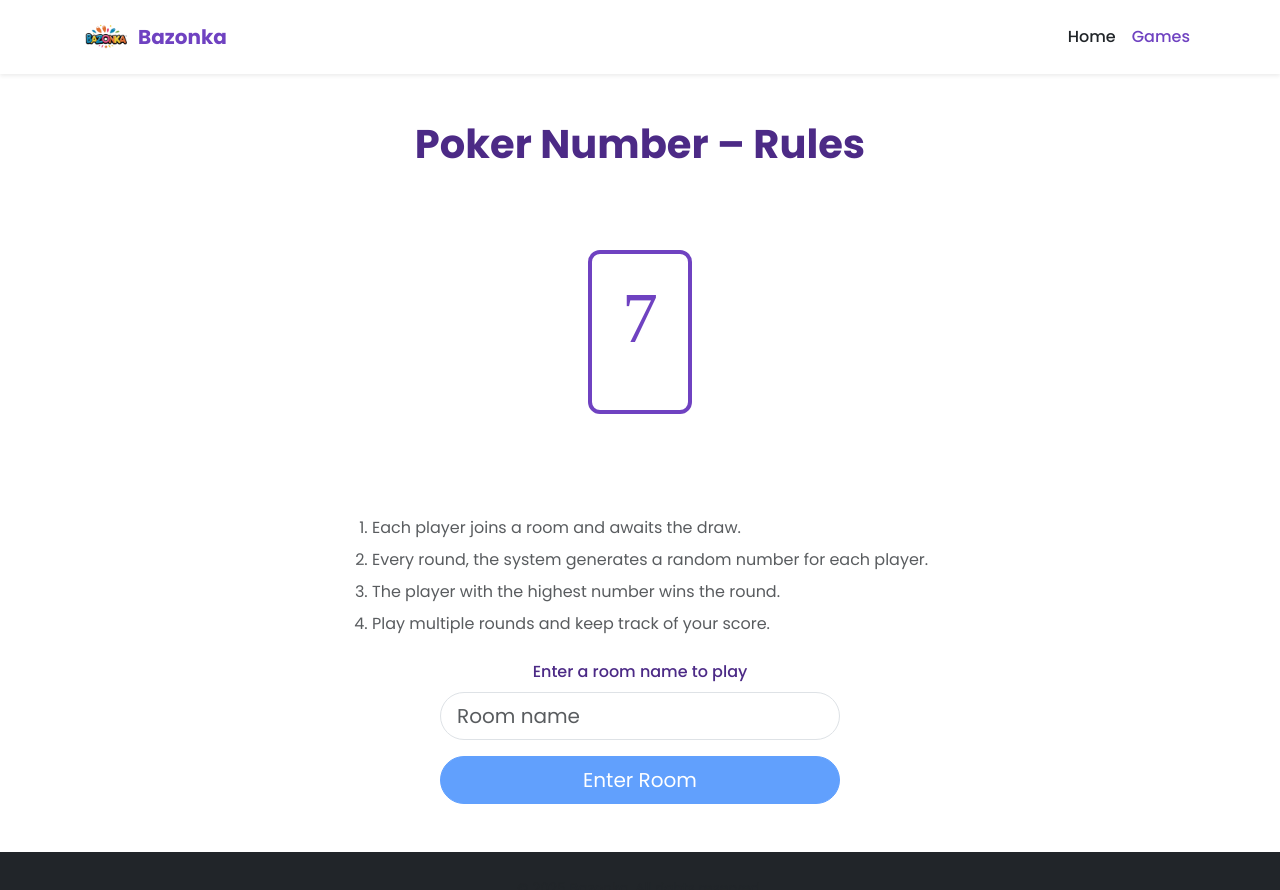
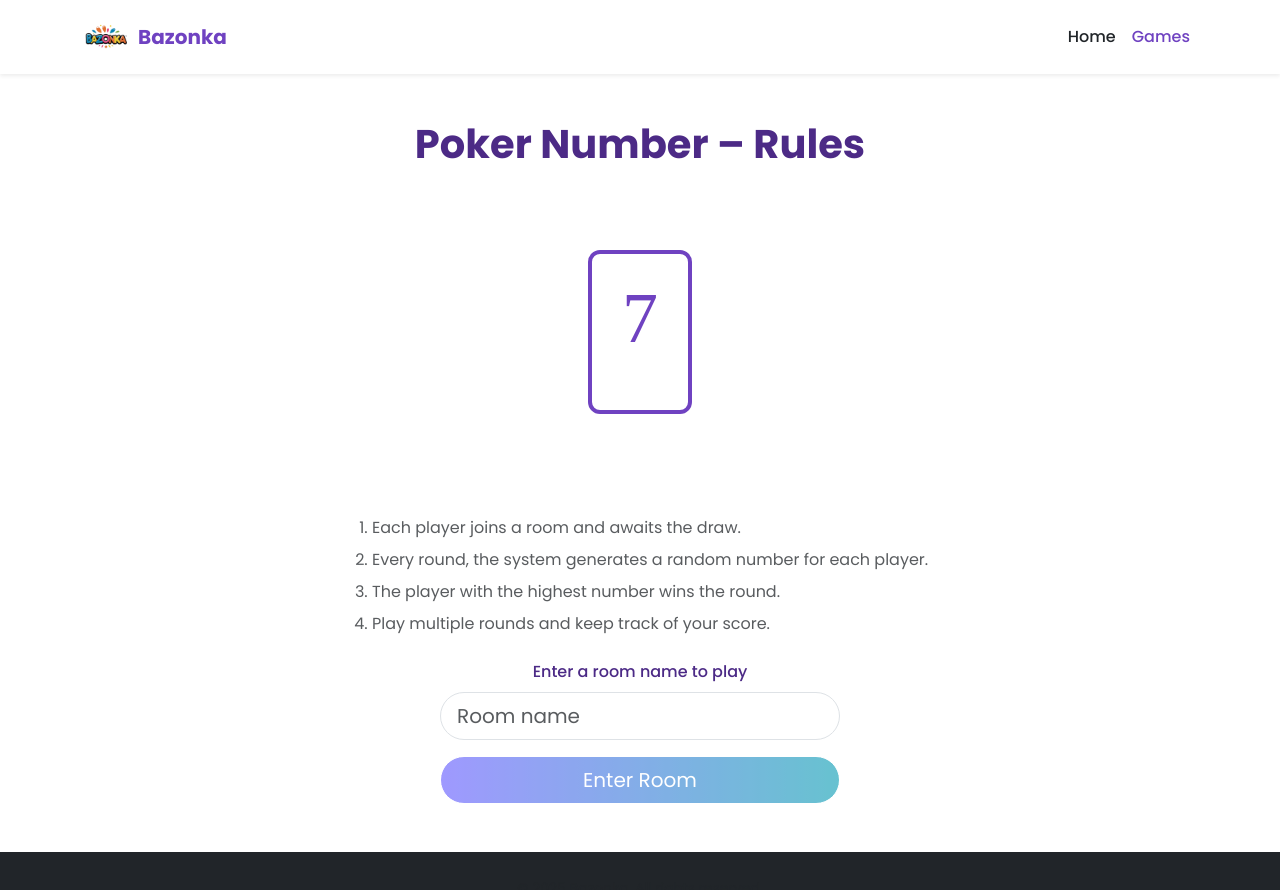
Before and after one commit to tanmay-patil/bazooka-clone, a React (Create React App) app: page /poker-number in a window 1280 px wide. Shown: the top 890 px of the page. Built offline with nearby package versions, Linux system fonts and the light colour scheme.

Commit message:
feat: centralize room creation

```diff
--- a/src/App.tsx
+++ b/src/App.tsx
@@ -8,7 +8,7 @@ const Games = lazy(() => import('./pages/static/Games'));
 const PokerNumber = lazy(() => import('./pages/static/PokerNumber'));
 const Tambola = lazy(() => import('./pages/static/Tambola'));
 const TapIt = lazy(() => import('./pages/static/TapIt'));
-const CreateRoom = lazy(() => import('./pages/tapit/CreateRoom'));
+const CreateRoom = lazy(() => import('./pages/CreateRoom'));
 const TugOfWar = lazy(() => import('./pages/static/TugOfWar'));
 
 // Minimal loading component
@@ -29,8 +29,8 @@ const App: React.FC = () => {
               <Route path="/poker-number" element={<PokerNumber />} />
               <Route path="/tambola" element={<Tambola />} />
               <Route path="/tap-it" element={<TapIt />} />
-              <Route path="/tap-it/create-room" element={<CreateRoom />} />
               <Route path="/tug-of-war" element={<TugOfWar />} />
+              <Route path="/create-room" element={<CreateRoom />} />
             </Routes>
           </Suspense>
         </div>
--- a/src/pages/tapit/CreateRoom.tsx
+++ b/src/pages/CreateRoom.tsx
@@ -1,5 +1,5 @@
 import React, { useState } from 'react';
-import GameLayout from '../../components/GameLayout';
+import GameLayout from '../components/GameLayout';
 
 const CreateRoom: React.FC = () => {
     const [step, setStep] = useState<'mode' | 'teams'>('mode');
@@ -20,7 +20,7 @@ const CreateRoom: React.FC = () => {
         if (mode === 'team') {
             setStep('teams');
         } else if (mode === 'individual') {
-            // TODO: integrate with Tap It game route
+            // TODO: integrate with game route
         }
     };
 
@@ -52,15 +52,15 @@ const CreateRoom: React.FC = () => {
     };
 
     const handleTeamsContinue = () => {
-        // TODO: integrate with Tap It team game route
+        // TODO: integrate with team game route
     };
 
     return (
         <GameLayout
-            title="Tap It – Create Room | Bazonka"
-            description="Create a room to play Tap It on Bazonka and choose how you want to compete."
-            ogTitle="Tap It – Create Room"
-            ogDescription="Create a Tap It room and choose individual or team mode."
+            title="Create Room | Bazonka"
+            description="Create a room on Bazonka and choose how you want to compete."
+            ogTitle="Create Room"
+            ogDescription="Create a room and choose individual or team mode."
         >
             {step === 'mode' ? (
                 <div className="reveal" style={{ maxWidth: '40rem', margin: '0 auto' }}>
--- a/src/pages/static/PokerNumber.tsx
+++ b/src/pages/static/PokerNumber.tsx
@@ -1,20 +1,15 @@
 import React, { useState } from 'react';
+import { useNavigate } from 'react-router-dom';
 import GameLayout from '../../components/GameLayout';
 
 const PokerNumber: React.FC = () => {
+    const navigate = useNavigate();
     const [roomName, setRoomName] = useState('');
 
-    const handleEnterRoom = () => {
+    const handleEnterRoom = (e: React.FormEvent) => {
+        e.preventDefault();
         if (roomName.trim()) {
-            // TODO: Implement room joining logic
-            // eslint-disable-next-line no-console
-            console.log('Entering room:', roomName);
-        }
-    };
-
-    const handleKeyPress = (e: React.KeyboardEvent) => {
-        if (e.key === 'Enter') {
-            handleEnterRoom();
+            navigate('/create-room', { state: { roomName } });
         }
     };
 
@@ -38,7 +33,7 @@ const PokerNumber: React.FC = () => {
                 <li className="mb-2">The player with the highest number wins the round.</li>
                 <li className="mb-2">Play multiple rounds and keep track of your score.</li>
             </ol>
-            <div className="mx-auto" style={{ maxWidth: '25rem' }}>
+            <form className="mx-auto" style={{ maxWidth: '25rem' }} onSubmit={handleEnterRoom}>
                 <label htmlFor="roomName" className="form-label fw-medium text-secondary">
                     Enter a room name to play
                 </label>
@@ -49,16 +44,16 @@ const PokerNumber: React.FC = () => {
                     placeholder="Room name"
                     value={roomName}
                     onChange={(e) => setRoomName(e.target.value)}
-                    onKeyPress={handleKeyPress}
                 />
                 <button
-                    className="btn btn-primary btn-lg w-100 rounded-pill"
-                    onClick={handleEnterRoom}
+                    type="submit"
+                    className="btn btn-lg w-100 rounded-pill text-white"
+                    style={{ background: 'linear-gradient(90deg, #6c63ff 0%, #17a2b8 100%)' }}
                     disabled={!roomName.trim()}
                 >
                     Enter Room
                 </button>
-            </div>
+            </form>
         </GameLayout>
     );
 };
--- a/src/pages/static/Tambola.tsx
+++ b/src/pages/static/Tambola.tsx
@@ -1,20 +1,15 @@
 import React, { useState } from 'react';
+import { useNavigate } from 'react-router-dom';
 import GameLayout from '../../components/GameLayout';
 
 const Tambola: React.FC = () => {
+    const navigate = useNavigate();
     const [roomName, setRoomName] = useState('');
 
-    const handleEnterRoom = () => {
+    const handleEnterRoom = (e: React.FormEvent) => {
+        e.preventDefault();
         if (roomName.trim()) {
-            // TODO: Implement room joining logic
-            // eslint-disable-next-line no-console
-            console.log('Entering room:', roomName);
-        }
-    };
-
-    const handleKeyPress = (e: React.KeyboardEvent) => {
-        if (e.key === 'Enter') {
-            handleEnterRoom();
+            navigate('/create-room', { state: { roomName } });
         }
     };
 
@@ -38,7 +33,7 @@ const Tambola: React.FC = () => {
                 <li className="mb-2">Mark off numbers on your ticket as they're called.</li>
                 <li className="mb-2">First to complete a line, full house, or pattern wins!</li>
             </ol>
-            <div className="mx-auto" style={{ maxWidth: '25rem' }}>
+            <form className="mx-auto" style={{ maxWidth: '25rem' }} onSubmit={handleEnterRoom}>
                 <label htmlFor="roomName" className="form-label fw-medium text-secondary">
                     Enter a room name to play
                 </label>
@@ -49,16 +44,16 @@ const Tambola: React.FC = () => {
                     placeholder="Room name"
                     value={roomName}
                     onChange={(e) => setRoomName(e.target.value)}
-                    onKeyPress={handleKeyPress}
                 />
                 <button
-                    className="btn btn-primary btn-lg w-100 rounded-pill"
-                    onClick={handleEnterRoom}
+                    type="submit"
+                    className="btn btn-lg w-100 rounded-pill text-white"
+                    style={{ background: 'linear-gradient(90deg, #6c63ff 0%, #17a2b8 100%)' }}
                     disabled={!roomName.trim()}
                 >
                     Enter Room
                 </button>
-            </div>
+            </form>
         </GameLayout>
     );
 };
--- a/src/pages/static/TapIt.tsx
+++ b/src/pages/static/TapIt.tsx
@@ -9,7 +9,7 @@ const TapIt: React.FC = () => {
     const handleEnterRoom = (e: React.FormEvent) => {
         e.preventDefault();
         if (roomName.trim()) {
-            navigate('/tap-it/create-room', { state: { roomName } });
+            navigate('/create-room', { state: { roomName } });
         }
     };
 
--- a/src/pages/static/TugOfWar.tsx
+++ b/src/pages/static/TugOfWar.tsx
@@ -1,20 +1,15 @@
 import React, { useState } from 'react';
+import { useNavigate } from 'react-router-dom';
 import GameLayout from '../../components/GameLayout';
 
 const TugOfWar: React.FC = () => {
+    const navigate = useNavigate();
     const [roomName, setRoomName] = useState('');
 
-    const handleEnterRoom = () => {
+    const handleEnterRoom = (e: React.FormEvent) => {
+        e.preventDefault();
         if (roomName.trim()) {
-            // TODO: Implement room joining logic
-            // eslint-disable-next-line no-console
-            console.log('Entering room:', roomName);
-        }
-    };
-
-    const handleKeyPress = (e: React.KeyboardEvent) => {
-        if (e.key === 'Enter') {
-            handleEnterRoom();
+            navigate('/create-room', { state: { roomName } });
         }
     };
 
@@ -37,7 +32,7 @@ const TugOfWar: React.FC = () => {
                 <li className="mb-2">Each team tries to pull the rope to their side by clicking rapidly.</li>
                 <li className="mb-2">The team that pulls the rope past their goal line wins.</li>
             </ol>
-            <div className="mx-auto" style={{ maxWidth: '25rem' }}>
+            <form className="mx-auto" style={{ maxWidth: '25rem' }} onSubmit={handleEnterRoom}>
                 <label htmlFor="roomName" className="form-label fw-medium text-secondary">
                     Enter a room name to play
                 </label>
@@ -48,16 +43,16 @@ const TugOfWar: React.FC = () => {
                     placeholder="Room name"
                     value={roomName}
                     onChange={(e) => setRoomName(e.target.value)}
-                    onKeyPress={handleKeyPress}
                 />
                 <button
-                    className="btn btn-primary btn-lg w-100 rounded-pill"
-                    onClick={handleEnterRoom}
+                    type="submit"
+                    className="btn btn-lg w-100 rounded-pill text-white"
+                    style={{ background: 'linear-gradient(90deg, #6c63ff 0%, #17a2b8 100%)' }}
                     disabled={!roomName.trim()}
                 >
                     Enter Room
                 </button>
-            </div>
+            </form>
         </GameLayout>
     );
 };
```
